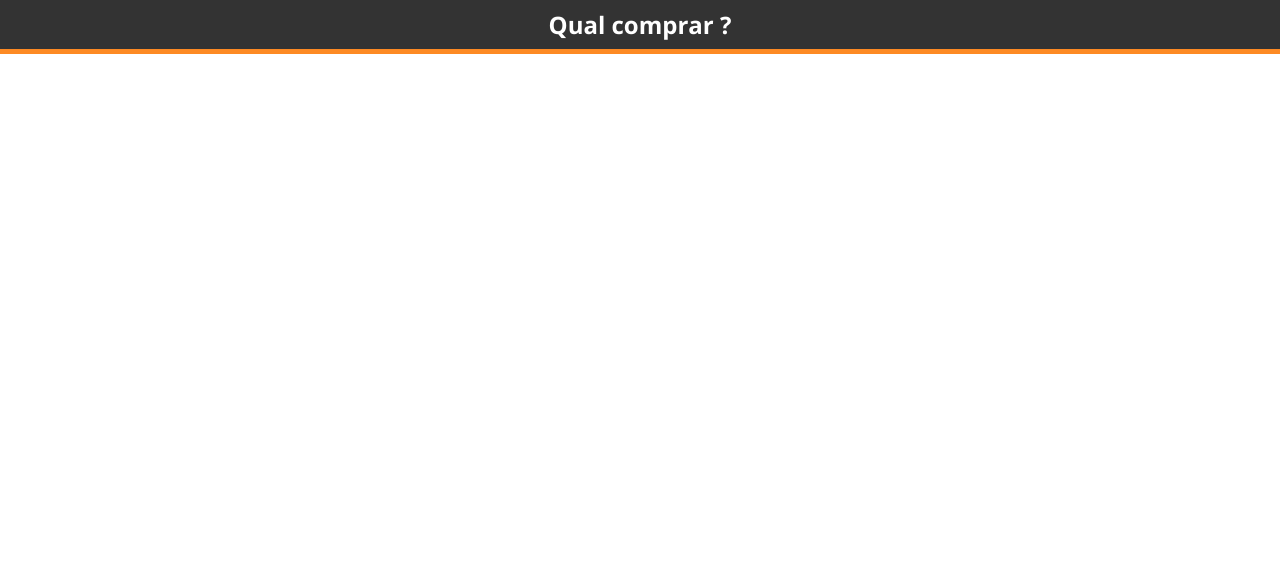
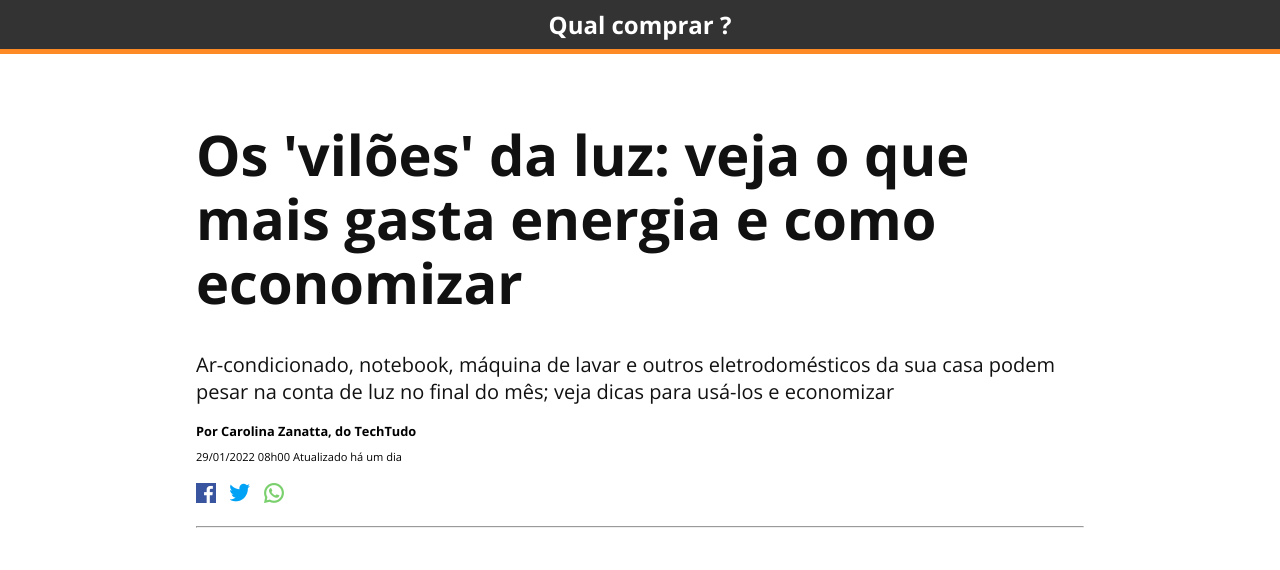
Before and after one commit to AlexsandroAmancio85/page_content, a plain HTML site: page index.html in a window 1280 px wide. Drawn offline with nearby package versions, Linux system fonts and the light colour scheme.

Commit message:
desenvolvimento do header e inclusão de imagens

```diff
--- a/index.html
+++ b/index.html
@@ -13,5 +13,36 @@
 
 <body>
     <div class="top-bar">Qual comprar ?</div>
+    <div class="container">
+        <div class="header">
+            <h1 class="headline">Os 'vilões' da luz: veja o que mais gasta energia e como economizar</h1>
+
+            <h2 class="subtitle">Ar-condicionado, notebook, máquina de lavar e outros eletrodomésticos da sua casa podem pesar na conta de luz no final do mês; veja dicas para usá-los e economizar
+            </h2>
+
+            <div>
+                <div class="author">
+                    Por Carolina Zanatta, do TechTudo
+                </div>
+                <small>
+                    <sub>
+                        29/01/2022 08h00 Atualizado há um dia
+                    </sub>
+                </small>
+            </div>
+            <div class="social-icons">
+                <a href="">
+                    <img class="social-icon" src="./images/facebook.png" alt="facebook">
+                </a>
+                <a href="">
+                    <img class="social-icon" src="./images/twitter.png" alt="twitter">
+                </a>
+                <a href="">
+                    <img class="social-icon" src="./images/whatsapp.png" alt="whatsapp">
+                </a>
+            </div>
+            <hr>
+        </div>
+    </div>
 </body>
 </html>
--- a/style.css
+++ b/style.css
@@ -2,6 +2,10 @@ body {
     font-family: 'Open Sans', Arial, Helvetica, sans-serif;
     margin: 0;
     padding: 0;
+}
+
+h1, h2 {
+    color: #111;
 }
 
 .top-bar {
@@ -13,3 +17,37 @@ body {
     padding: 8px;
     border-bottom: 5px solid #fd8a24;
 }
+
+.container {
+    max-width: 888px;
+    margin: auto;
+    padding: 30px;
+}
+
+.headline {
+    font-size: 56px;
+    line-height: 64px;
+}
+
+.subtitle {
+    font-weight: normal;
+    font-size: 20px;
+}
+
+.author {
+    font-weight: bold;
+    font-size: 0.8em;
+}
+
+.social-icons {
+    margin-top: 10px;
+}
+
+.social-icon {
+    width: 20px;
+    padding: 10px 10px 10px 0;
+}
+
+a {
+    text-decoration: none;
+}
```
Also changed, not shown: images/facebook.png (added), images/geladeira.png (added), images/moedas.png (added), images/twitter.png (added), images/whatsapp.png (added).
